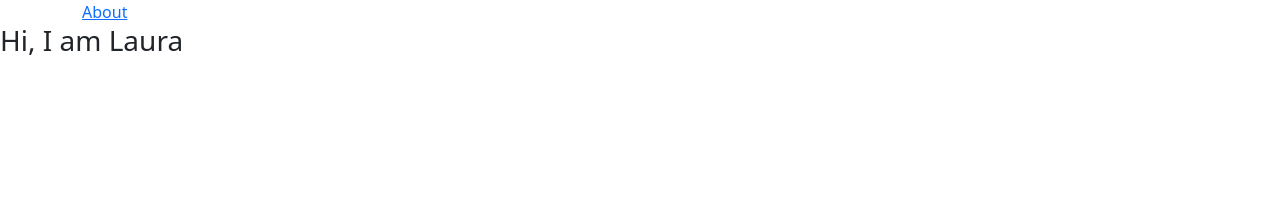
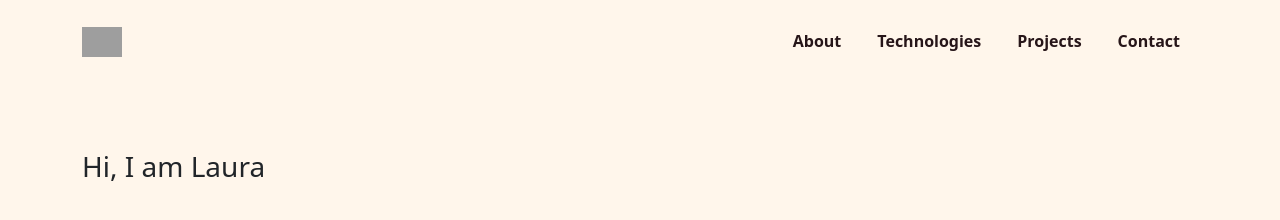
Before and after one commit to lauraylchen/lauraylchen-portfolio, a Gatsby site: page /header in a window 1280 px wide. Built offline with nearby package versions, Linux system fonts and the light colour scheme; Gatsby itself is replaced by a stand-in of ours; grey boxes are pictures that could not be loaded.

Commit message:
Finished styling navbar and basic layout for banner

```diff
--- a/src/components/navbar.js
+++ b/src/components/navbar.js
@@ -2,11 +2,29 @@ import React from 'react'
 
 export default function Navbar() {
   return (
-    <section id="navbar">
-      <div className="container">
-        <a href="#about">
-          About
-        </a>
+    <section id="navbar" className="navbar navbar-expand-sm">
+      <div className="container justify-content-center">
+        <div className="collapse navbar-collapse">
+          <a class="navbar-brand" href="#header">
+            <img src="../images/logo.png" alt="Laura's Logo" />
+          </a>
+        </div>
+        <div className="navbar-links">
+          <ul class="navbar-nav">
+            <li class="nav-item">
+              <a class="nav-link" href="#about">About</a>
+            </li>
+            <li class="nav-item">
+              <a class="nav-link" href="#">Technologies</a>
+            </li>
+            <li class="nav-item">
+              <a class="nav-link" href="#">Projects</a>
+            </li>
+            <li class="nav-item">
+              <a class="nav-link" href="#">Contact</a>
+            </li>
+          </ul>
+        </div>
       </div>
     </section>
   )
--- a/src/pages/about.js
+++ b/src/pages/about.js
@@ -2,7 +2,7 @@ import React from 'react'
 
 export default function About() {
   return (
-    <div>
+    <div id="about" className="container">
       <h1>About Me</h1>
       <p>
         Newly graduated from Le Wagon bootcamp, I chose web development because
--- a/src/pages/header.js
+++ b/src/pages/header.js
@@ -7,7 +7,9 @@ export default function Header() {
       <Navbar />
 
       <div id="banner">
-        <h3>Hi, I am Laura</h3>
+        <div className="container">
+          <h3>Hi, I am Laura</h3>
+        </div>
       </div>
     </div>
   )
--- /dev/null
+++ b/src/styles/components/navbar.css
@@ -0,0 +1,32 @@
+#navbar {
+  position: fixed;
+  z-index: 10;
+  padding: 20px 0;
+  background-color: #FFF6EB;
+  width: 100%;
+}
+
+#navbar a {
+  color: #271619;
+  font-weight: bold;
+}
+
+#navbar a:hover {
+  color: #A0BAA6;
+}
+
+#navbar .navbar-links {
+  flex-grow: 0;
+}
+
+#navbar .navbar-nav {
+  flex-direction: row;
+}
+
+#navbar li {
+  margin: 0 10px;
+}
+
+.navbar-brand img {
+  width: 40px;
+}
--- a/src/styles/global.css
+++ b/src/styles/global.css
@@ -0,0 +1,3 @@
+@import 'style.css';
+@import 'components/navbar.css';
+@import 'pages/header.css';
--- /dev/null
+++ b/src/styles/pages/header.css
@@ -0,0 +1,13 @@
+#header {
+  height: 100vh;
+}
+
+#banner {
+  background-color: #FFF6EB;
+  background-size: cover;
+  background-position: center;
+  background-repeat: no-repeat;
+  background-attachment: fixed;
+  height: 100%;
+  padding: 150px 0;
+}
--- a/src/styles/style.css
+++ b/src/styles/style.css
@@ -0,0 +1,4 @@
+main {
+  background-color: #FFF6EB;
+  color: #271619;
+}
```
Also changed, not shown: src/images/logo.png (added).
